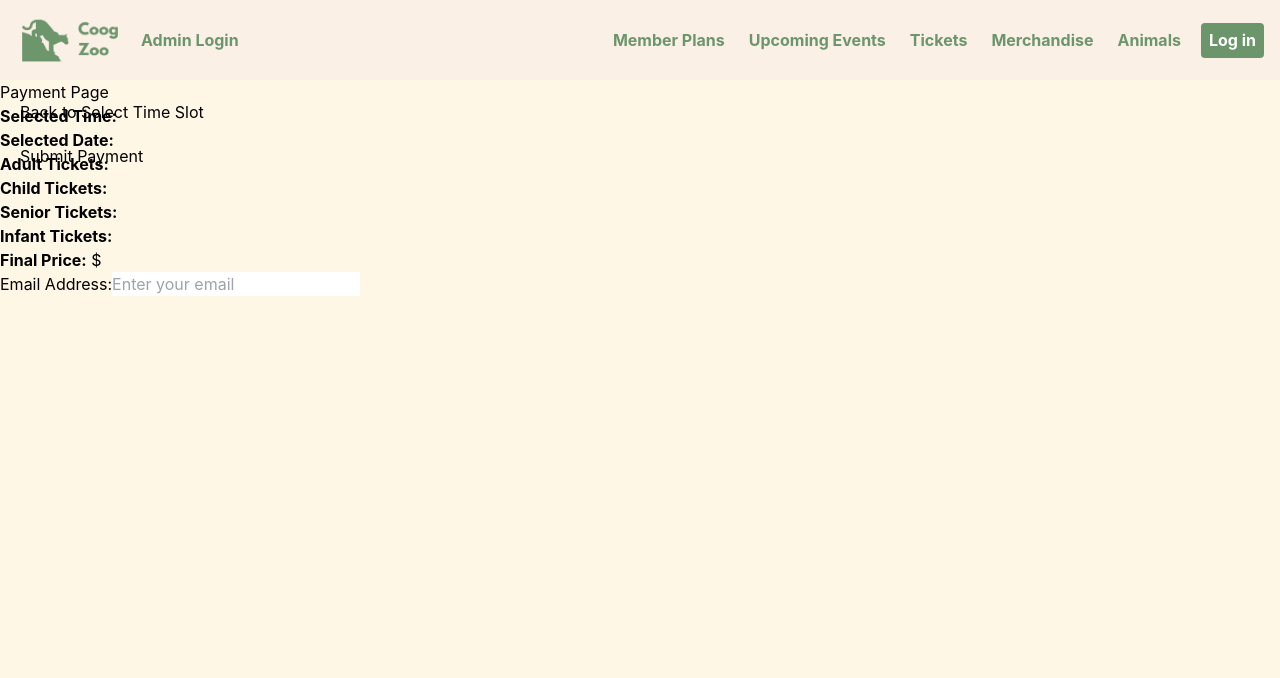
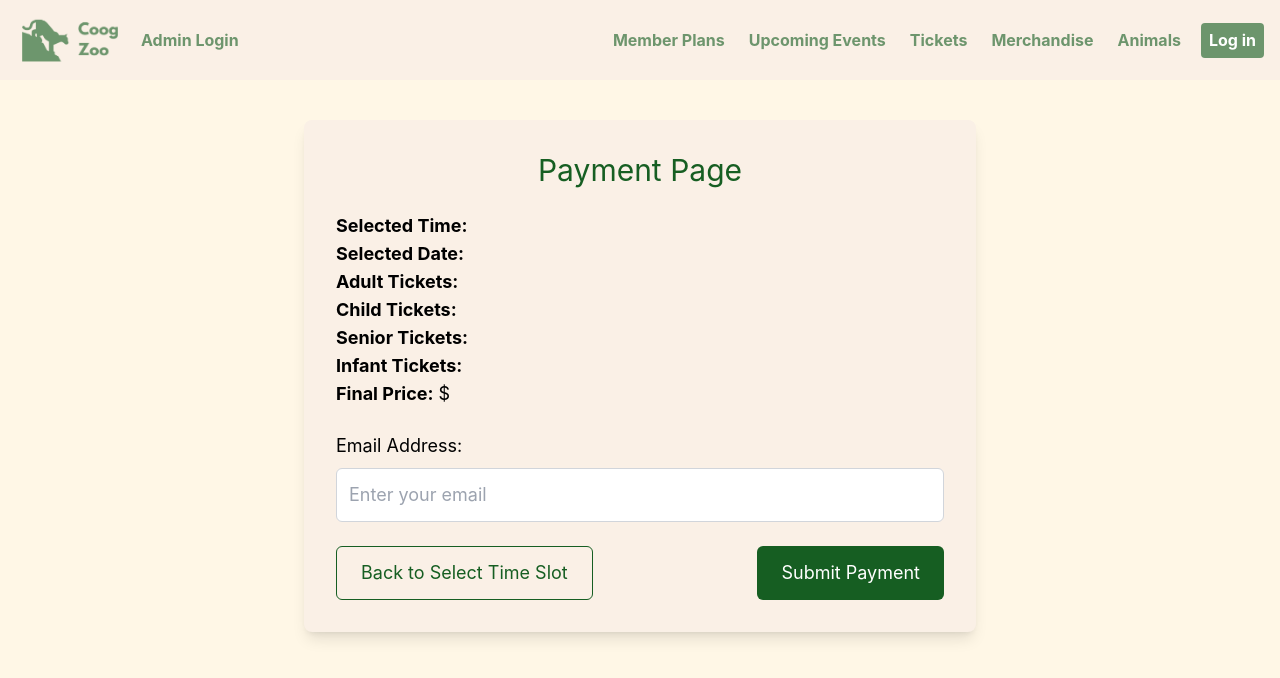
Before and after one commit to Trevor-04/team-9-project-3380, a React (Create React App) app in the folder frontend/: page /payment in a window 1280 px wide. Shown: the top 678 px of the page. Built offline with nearby package versions, Linux system fonts and the light colour scheme.

Commit message:
styling got removed

```diff
--- a/frontend/src/components/payment.jsx
+++ b/frontend/src/components/payment.jsx
@@ -1,11 +1,10 @@
 import React, { useState } from 'react';
 import { useLocation, useNavigate, useParams } from 'react-router-dom';
-//import './payment.css'; // You can create this CSS file to add styles
 
 const Payment = () => {
   const location = useLocation();
   const navigate = useNavigate();
-  const { memberId } = useParams(); // Get memberId from the URL
+  const { memberId } = useParams();
   const { employeeID } = useParams();
   const {
     selectedTime,
@@ -22,20 +21,13 @@ const Payment = () => {
   const handleBackToTimeSlot = () => {
     if(location.pathname.startsWith('/member'))
       navigate(`/member/${memberId}/tickets`)
-      else if(location.pathname.startsWith('/Admin'))
+    else if(location.pathname.startsWith('/Admin'))
       navigate(`/Admin/${employeeID}/tickets`)
     else navigate('/tickets');
   };
 
   const handleSubmit = () => {
-    // // Handle payment submission logic here
-    // navigate('/confirmation', { state: { selectedTime, selectedDate, finalPrice, email } });
-    //console.log(memberId);
     alert('Payment successful');
-    // if(memberId === 'undefined')
-    //   navigate(`/`);
-    // else
-    //   navigate(`/member/${memberId}`); // Redirect back to MemberPage with dynamic memberId
     if(location.pathname.startsWith('/member'))
       navigate(`/member/${memberId}`)
     else if(location.pathname.startsWith('/Admin'))
@@ -44,35 +36,40 @@ const Payment = () => {
   };
 
   return (
-    <div className="payment-container">
-      <h2 className="payment-title">Payment Page</h2>
+    <div className="max-w-2xl mx-auto p-8 bg-[#faf0e6] rounded-lg shadow-lg mt-10 ">
+      <h2 className="text-center text-3xl mb-6 text-[#165e22]">Payment Page</h2>
 
-      <div className="payment-info">
-        <p><strong>Selected Time:</strong> {selectedTime}</p>
-        <p><strong>Selected Date:</strong> {selectedDate}</p>
-        <p><strong>Adult Tickets:</strong> {adultTickets}</p>
-        <p><strong>Child Tickets:</strong> {childTickets}</p>
-        <p><strong>Senior Tickets:</strong> {seniorTickets}</p>
-        <p><strong>Infant Tickets:</strong> {infantTickets}</p>
-        <p><strong>Final Price:</strong> ${finalPrice}</p>
+      <div className="mb-6">
+        <p className="text-lg"><strong>Selected Time:</strong> {selectedTime}</p>
+        <p className="text-lg"><strong>Selected Date:</strong> {selectedDate}</p>
+        <p className="text-lg"><strong>Adult Tickets:</strong> {adultTickets}</p>
+        <p className="text-lg"><strong>Child Tickets:</strong> {childTickets}</p>
+        <p className="text-lg"><strong>Senior Tickets:</strong> {seniorTickets}</p>
+        <p className="text-lg"><strong>Infant Tickets:</strong> {infantTickets}</p>
+        <p className="text-lg"><strong>Final Price:</strong> ${finalPrice}</p>
       </div>
 
-      <div className="email-input">
-        <label htmlFor="email">Email Address:</label>
+      <div className="mb-6">
+        <label htmlFor="email" className="block text-lg mb-2">Email Address:</label>
         <input
           type="email"
           id="email"
           value={email}
           onChange={(e) => setEmail(e.target.value)}
           placeholder="Enter your email"
+          className="w-full p-3 text-lg border border-gray-300 rounded-md"
         />
       </div>
 
-      <div className="button-container">
-        <button className="back-btn" onClick={handleBackToTimeSlot}>
+      <div className="flex justify-between gap-4">
+        <button
+          className="bg-[#faf0e6] text-[#165e22] px-6 py-3 text-lg border border-[#165e22] rounded-md hover:bg-[#e1f7e7]"
+          onClick={handleBackToTimeSlot}>
           Back to Select Time Slot
         </button>
-        <button className="submit-btn" onClick={handleSubmit}>
+        <button
+          className="bg-[#165e22] text-white px-6 py-3 text-lg rounded-md hover:bg-[#144e1a]"
+          onClick={handleSubmit}>
           Submit Payment
         </button>
       </div>
```
